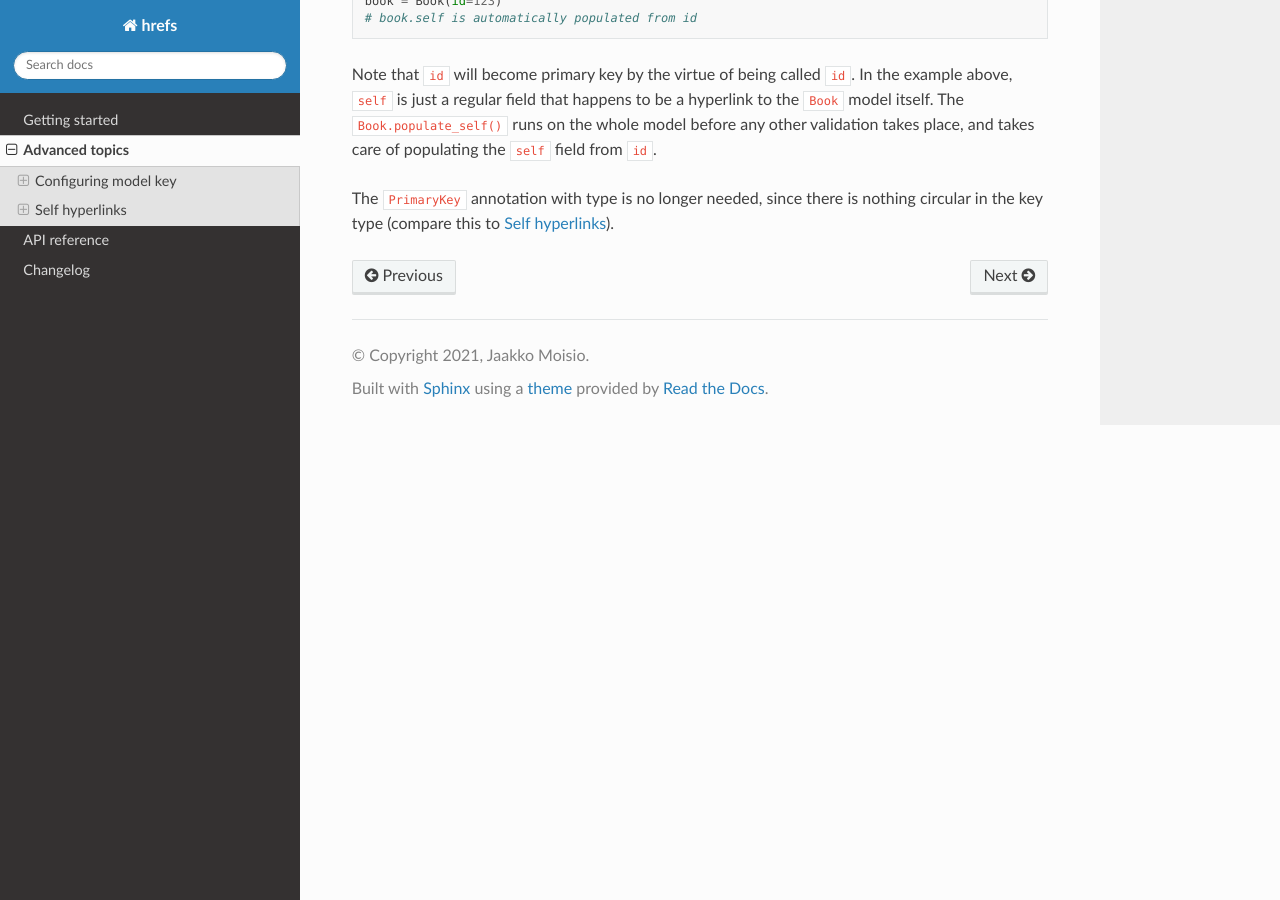
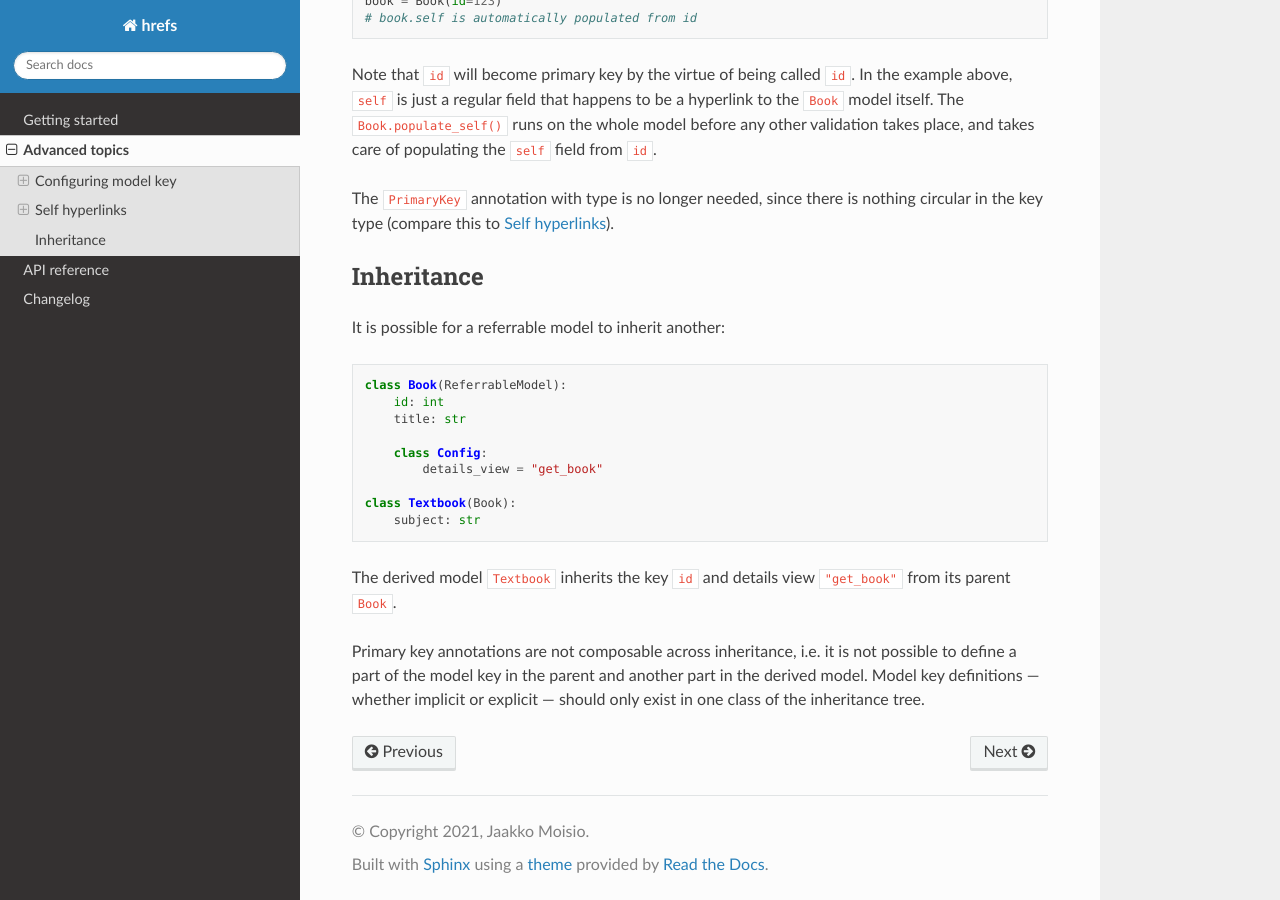
Before and after one commit to jasujm/hrefs, a Sphinx documentation site: the page built from docs/advanced.rst, in a window 1280 px wide and 900 px high, scrolled down 3393 px. Built offline with Sphinx 7.4.7 and the Read the Docs theme 2.0.0, drawn with Linux system fonts in a browser that asks for light colours.

Commit message:
Add test and documentation about inheritance

```diff
--- a/docs/advanced.rst
+++ b/docs/advanced.rst
@@ -201,3 +201,28 @@ populating the ``self`` field from ``id``.
 
 The ``PrimaryKey`` annotation with type is no longer needed, since there is
 nothing circular in the key type (compare this to :ref:`self_hrefs`).
+
+Inheritance
+-----------
+
+It is possible for a referrable model to inherit another:
+
+.. code-block:: python
+
+   class Book(ReferrableModel):
+       id: int
+       title: str
+
+       class Config:
+           details_view = "get_book"
+
+   class Textbook(Book):
+       subject: str
+
+The derived model ``Textbook`` inherits the key ``id`` and details view
+``"get_book"`` from its parent ``Book``.
+
+Primary key annotations are not composable across inheritance, i.e. it is not
+possible to define a part of the model key in the parent and another part in the
+derived model. Model key definitions --- whether implicit or explicit --- should
+only exist in one class of the inheritance tree.
```
Also changed, not shown: 1 other file.
